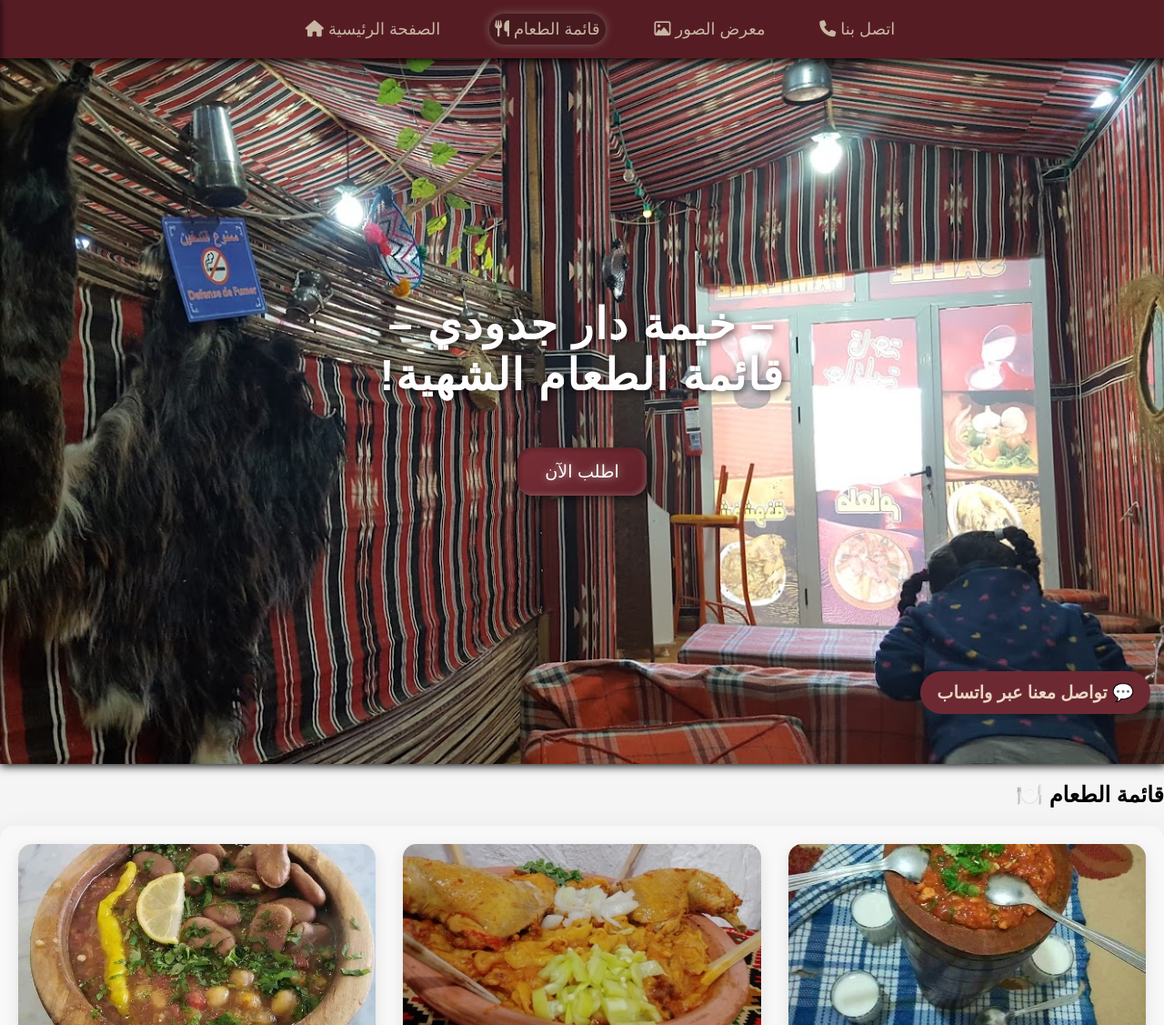
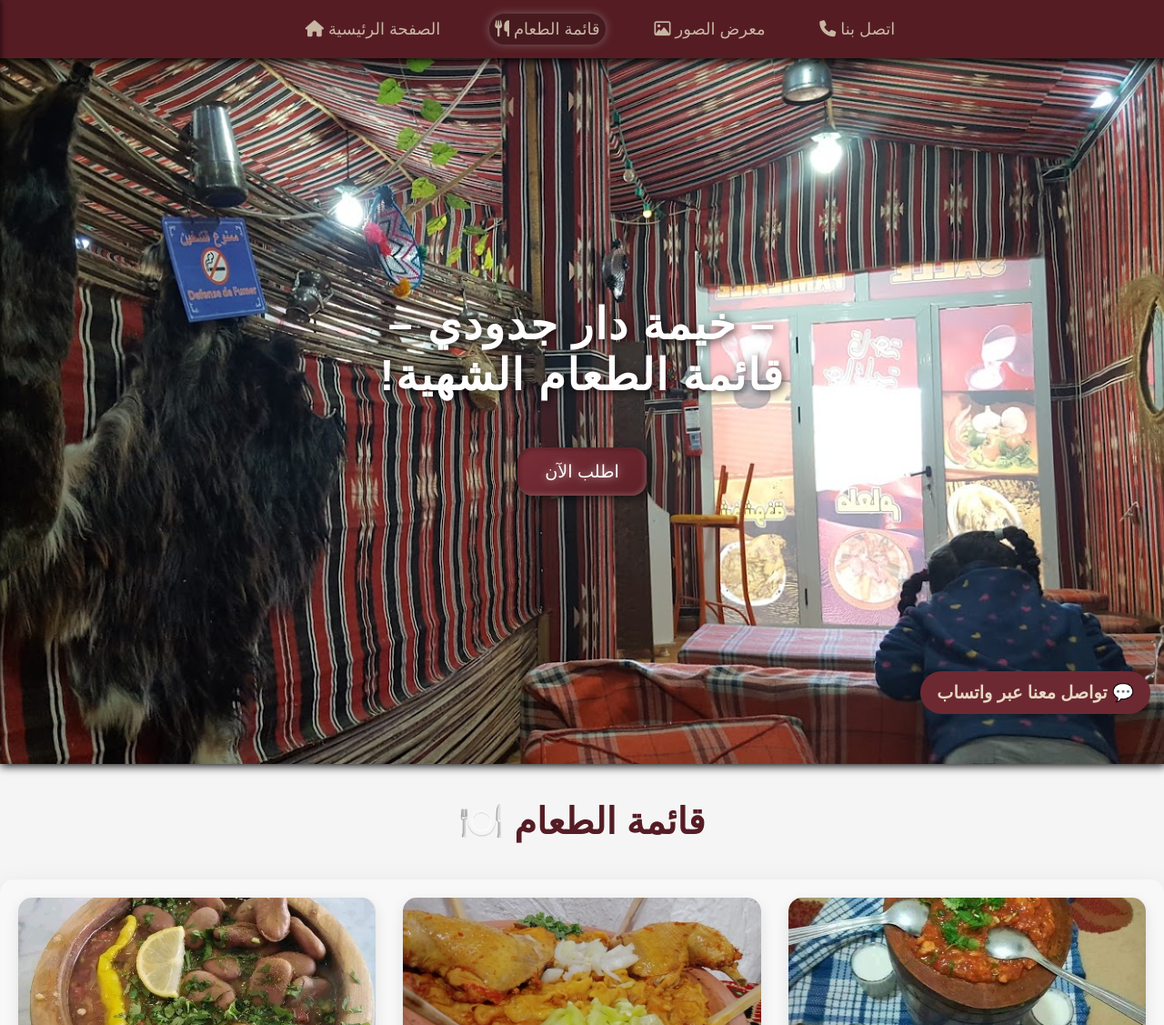
Before and after one commit to amir-lebbaz/Khaymat_Dar_Jdoudi, a plain HTML site: page minu.html in a window 1280 px wide. Shown: the top 1127 px of the page at 91% size. Drawn offline with Linux system fonts and the light colour scheme.

Commit message:
Update minu.html  in h2

```diff
--- a/minu.html
+++ b/minu.html
@@ -52,7 +52,7 @@
 
         <div id="the2">
             <section class="full-menu">
-                <h2>قائمة الطعام 🍽️</h2>
+                <h2 id="h22">قائمة الطعام 🍽️</h2>
                 <div class="menu-items">
                     <!-- زفيطي -->
                     <div class="menu-item">
```
